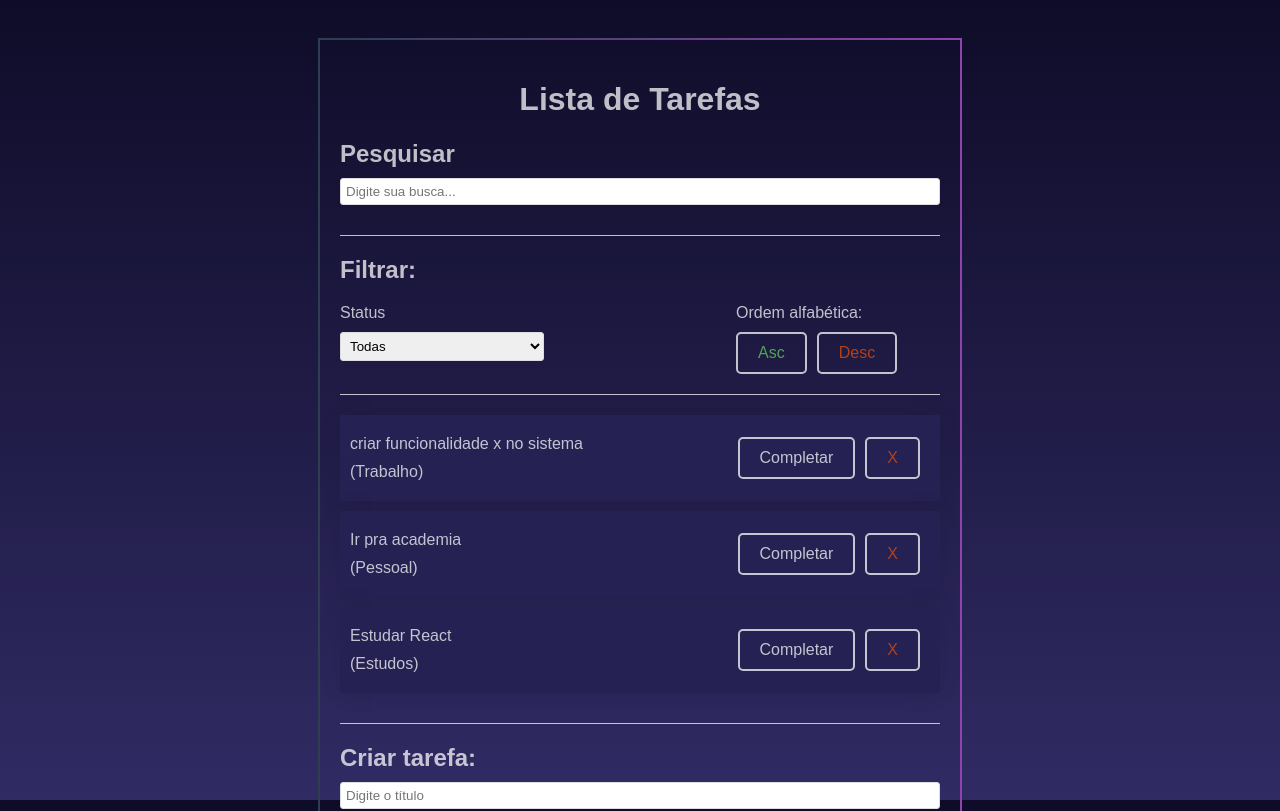
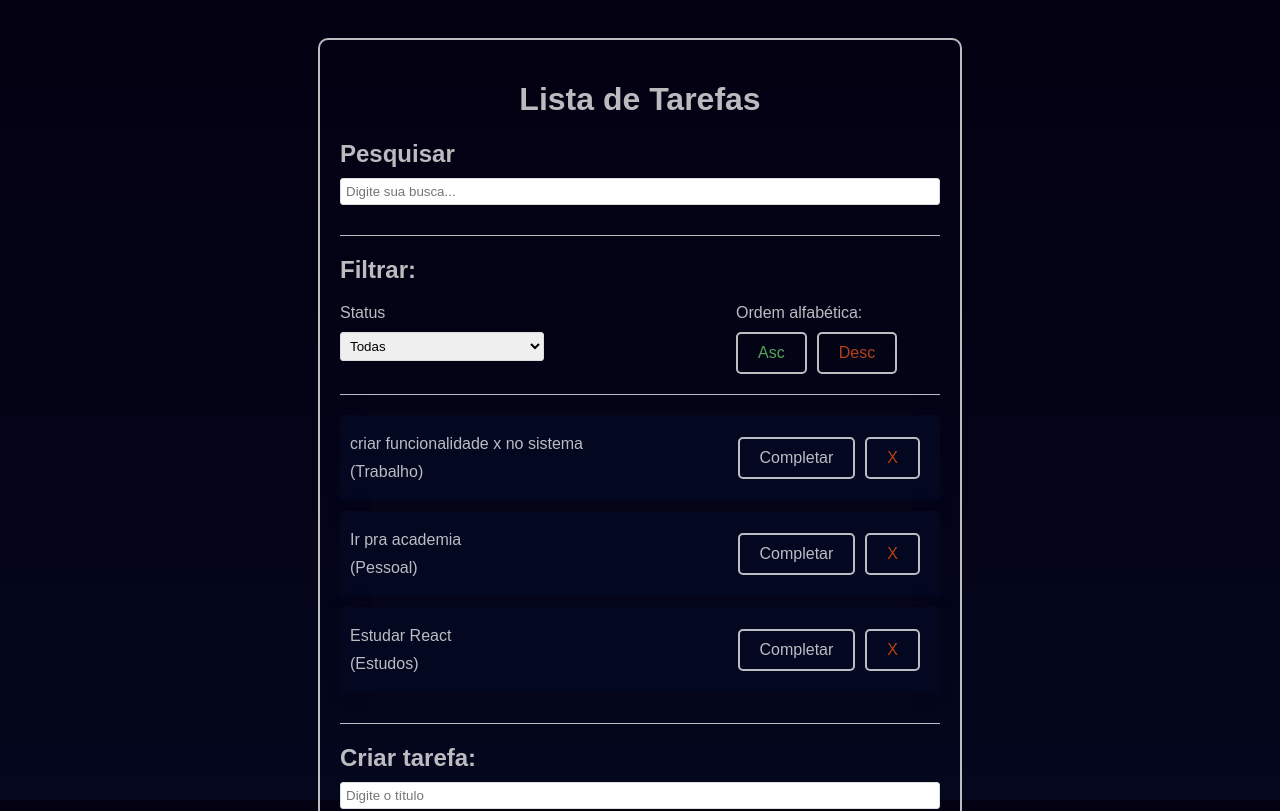
Before and after one commit to JoaoPauloDL/todoList, a React (Vite) app: page / in a window 1280 px wide. Shown: the top 811 px of the page. Built offline with nearby package versions, Linux system fonts and the light colour scheme.

Commit message:
feat: theme change

```diff
--- a/src/App.css
+++ b/src/App.css
@@ -3,7 +3,8 @@ body {
   background-color: #f4f4f4;
   padding: 30px;
   color: #fcfcfcbd;
-  background: linear-gradient(to bottom, #0F0C29, #302b63);
+  background: linear-gradient(to bottom, #030011, #04071d);
+
   background-repeat: no-repeat;
   background-attachment: fixed;
   background-size: cover;
@@ -14,8 +15,7 @@ body {
   max-width: 600px;
   margin: 0 auto 300px;
   padding: 20px 30px;
-  border: 2px solid transparent;
-  border-image: linear-gradient(to right, #2c3e50, #8e44ad);
+  border: 2px solid  #fcfcfcbd;
   border-image-slice: 1;
   padding: 20px;
   border-radius: 10px;
@@ -69,8 +69,8 @@ button:hover {
 }
 
 .todo {
-  background-color: #262153;
-  box-shadow: 0 0 20px rgba(0,0,0,0.1);
+  background-color: #03071f;
+  box-shadow: 0 0 20px rgba(36, 19, 19, 0.1);
   padding: 10px;
   margin-bottom: 10px;
   display: flex;
```
